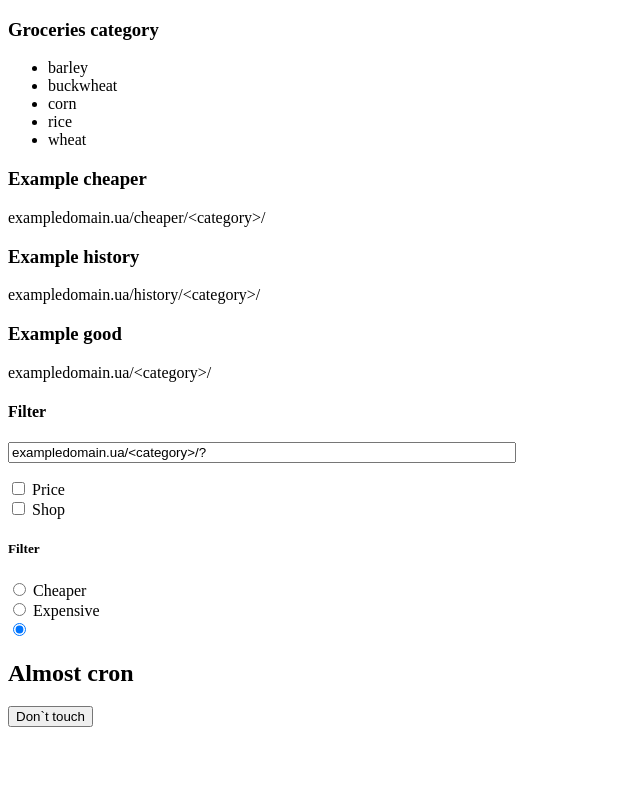
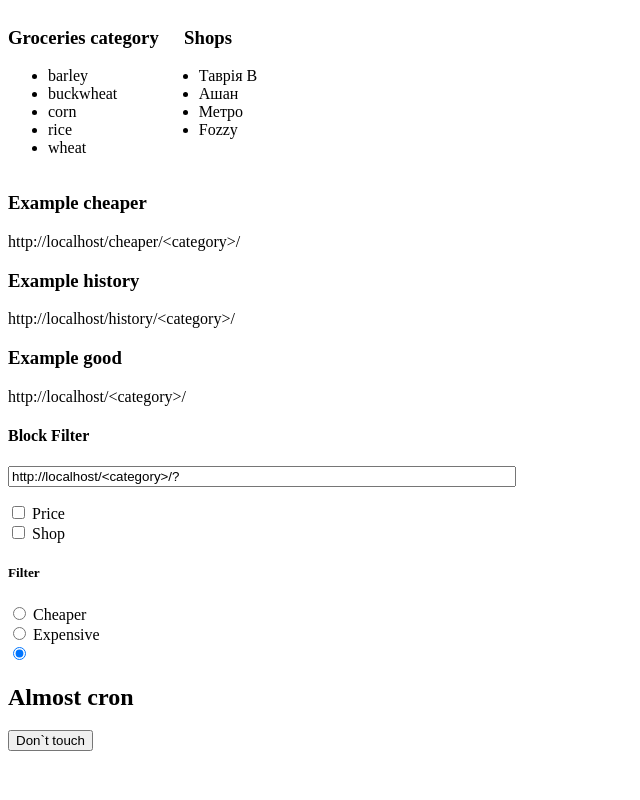
Before and after one commit to andrii256-denysVarenik/groceries-back, a Flask app: page / in a window 1280 px wide. Shown: the whole page, without its empty margins (0-640 px from the left). Run offline with Flask 2, Linux system fonts and the light colour scheme.

Commit message:
Add shops and url

```diff
--- a/app/templates/index.html
+++ b/app/templates/index.html
@@ -3,8 +3,18 @@
 <head>
     <meta charset="UTF-8">
     <title>Groceries API</title>
+    <style>
+      #lists {
+        display: flex;
+      }
+
+      #lists h3 {
+        text-align: center;
+      }
+    </style>
 </head>
 <body>
+<div id="lists">
   <div>
     <h3>Groceries category</h3>
     <ul>
@@ -16,17 +26,29 @@
     </ul>
   </div>
   <div>
+    <h3>Shops</h3>
+    <ul>
+      <li>Таврія В</li>
+      <li>Ашан</li>
+      <li>Метро</li>
+      <li>Fozzy</li>
+    </ul>
+  </div>
+</div>
+<div>
+  <div id="examples">
       <h3>Example cheaper</h3>
-  <p>exampledomain.ua/cheaper/&lt;category&gt;/</p>
+      <p><span class="url">exampledomain.ua/</span>cheaper/&lt;category&gt;/</p>
 
       <h3>Example history</h3>
-  <p>exampledomain.ua/history/&lt;category&gt;/</p>
+      <p><span class="url">exampledomain.ua/</span>history/&lt;category&gt;/</p>
 
       <h3>Example good</h3>
-  <p>exampledomain.ua/&lt;category&gt;/</p>
+      <p><span class="url">exampledomain.ua/</span>&lt;category&gt;/</p>
+  </div>
 
   <div>
-      <h4>Filter</h4>
+      <h4>Block Filter</h4>
     <p><input type="text" id='filter_url' value="exampledomain.ua/<category>/?" style="width: 500px;" readonly/></p>
       <div>
         <input type="checkbox" id="price" value="&price=1-100">
@@ -67,6 +89,16 @@
     {% endif %}
   </div>
 </div>
+<script>
+  const documentUrl = document.URL;
+  let input_url = document.getElementById('filter_url');
+
+  Array.from(document.getElementsByClassName("url")).forEach((element) => {
+    element.innerHTML = documentUrl;
+  });
+
+  input_url.value = input_url.value.replace('exampledomain.ua/', documentUrl);
+</script>
 <script>
   let filter_url = document.getElementById('filter_url');
 
```
Lines whose indentation alone changed are shown as unchanged.
